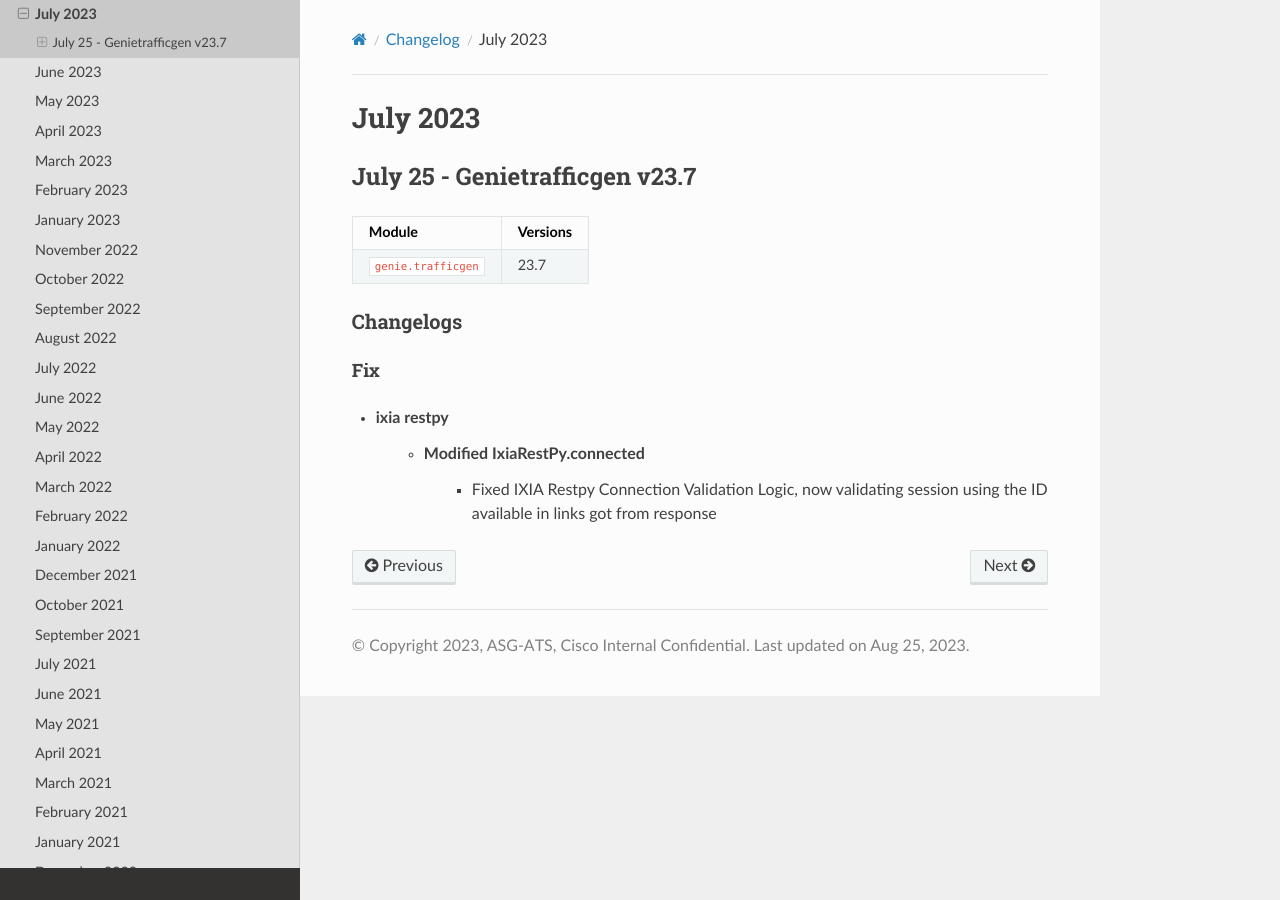
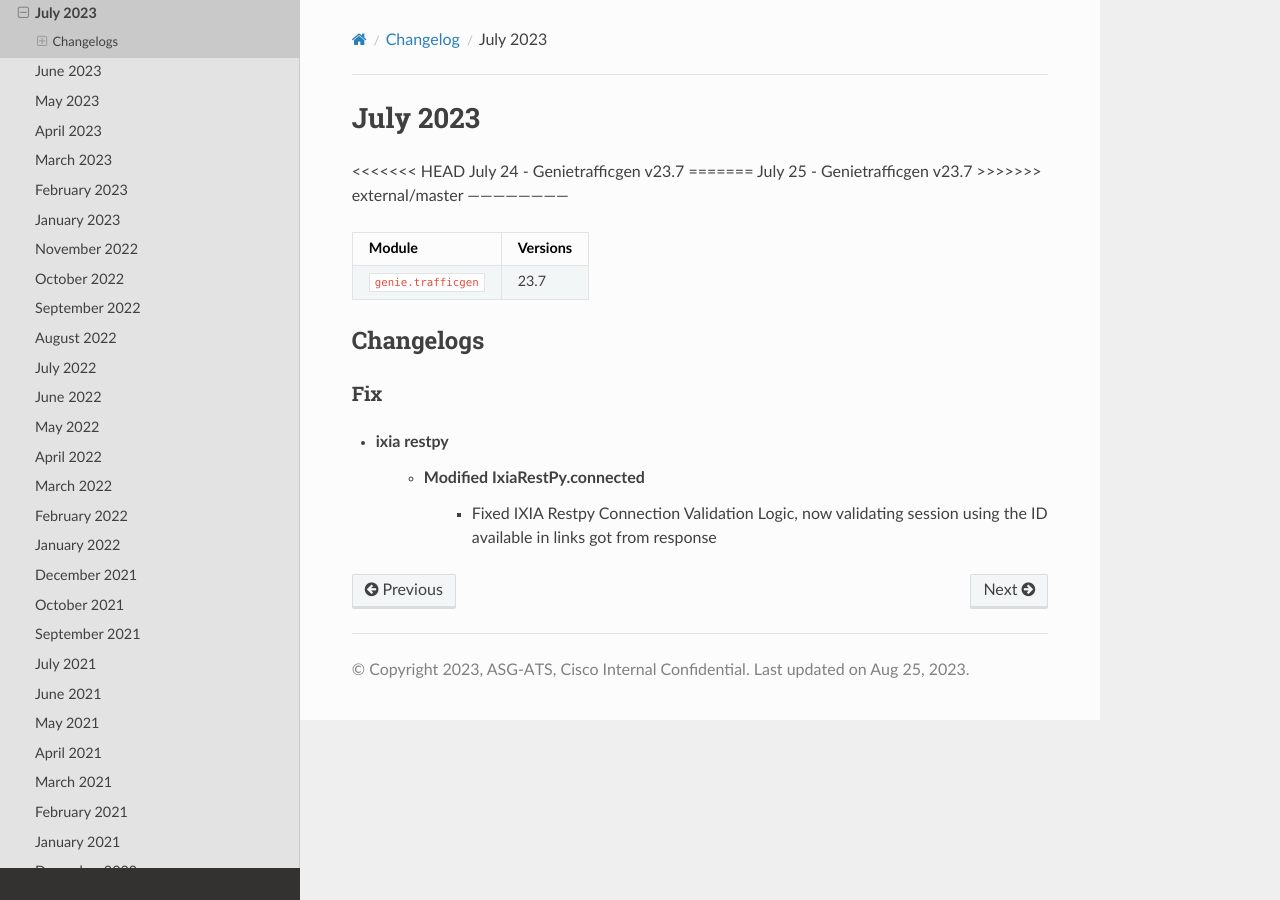
Before and after one commit to CiscoTestAutomation/genietrafficgen, a Sphinx documentation site: the page built from docs/changelog/2023/july.rst, in a window 1280 px wide. Built offline with Sphinx 7.4.7 and the Read the Docs theme 2.0.0, drawn with Linux system fonts in a browser that asks for light colours.

```diff
--- a/docs/changelog/2023/july.rst
+++ b/docs/changelog/2023/july.rst
@@ -1,7 +1,11 @@
 July 2023
 ==========
 
+<<<<<<< HEAD
+July 24 - Genietrafficgen v23.7
+=======
 July 25 - Genietrafficgen v23.7
+>>>>>>> external/master
 ------------------------
 
 
--- a/docs/changelog/index.rst
+++ b/docs/changelog/index.rst
@@ -4,6 +4,7 @@
 .. toctree::
    :maxdepth: 1
 
+   2023/august
    2023/july
    2023/june
    2023/may
```
Also changed, not shown: docs/changelog/2023/august.rst (added, +19 -0 lines), 1 other file.
